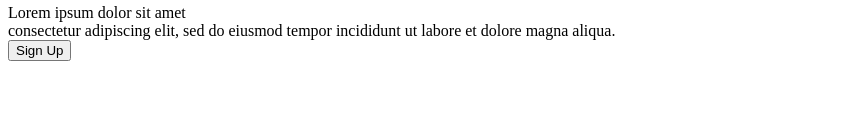
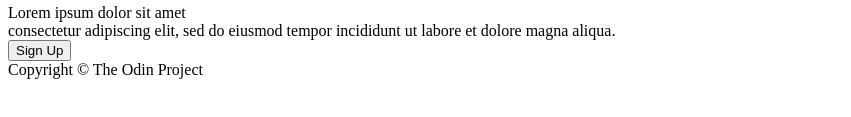
Before and after one commit to kusumahdenny/landing-page-the-odin-project-, a plain HTML site: page index.html in a window 1280 px wide. Shown: the part 381-498 px from the top of the page, without its empty margins (0-851 px from the left). Drawn offline with Linux system fonts and the light colour scheme.

Commit message:
add footer to index.html

```diff
--- a/index.html
+++ b/index.html
@@ -67,6 +67,6 @@
             </div>
             <button class="button-down">Sign Up</button>
         </div>
-        <div class="footer"></div>
+        <div class="footer">Copyright <span>&#169</span> The Odin Project</div>
     </body>
     </html>
```
